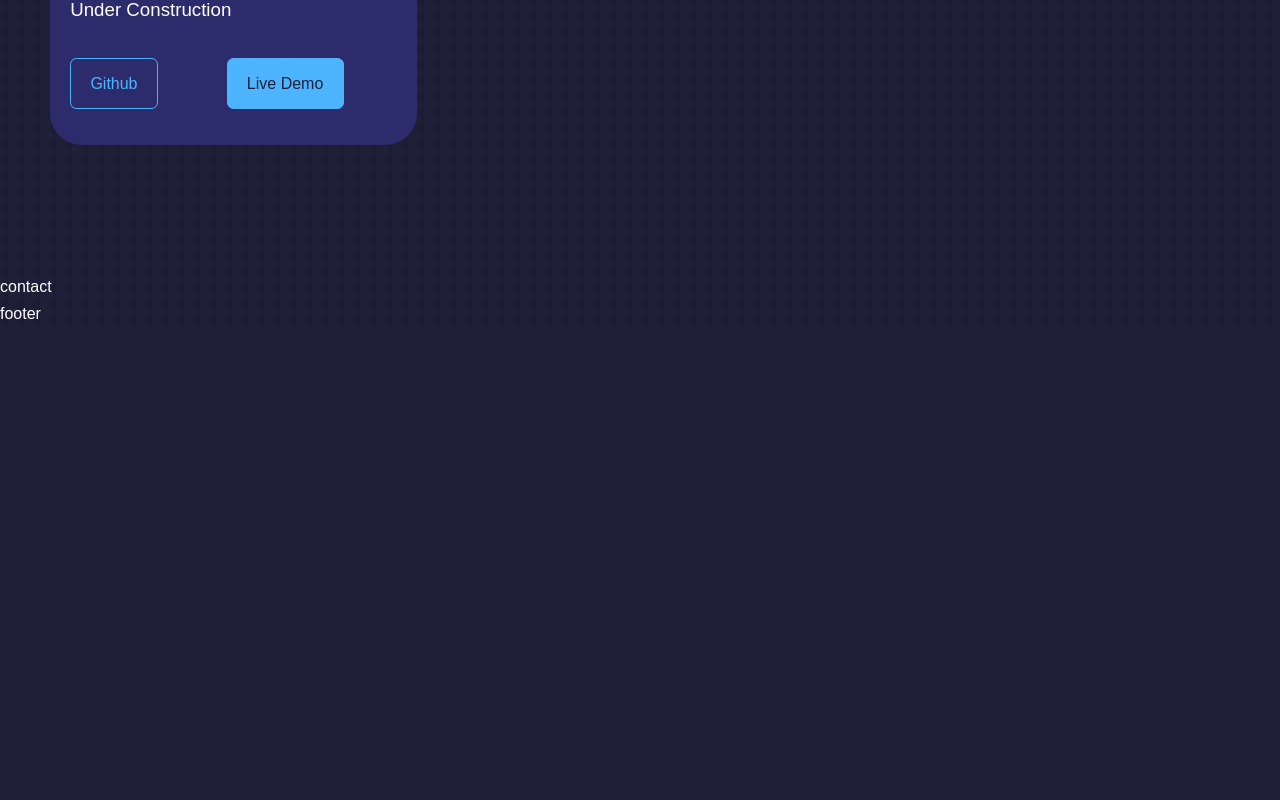
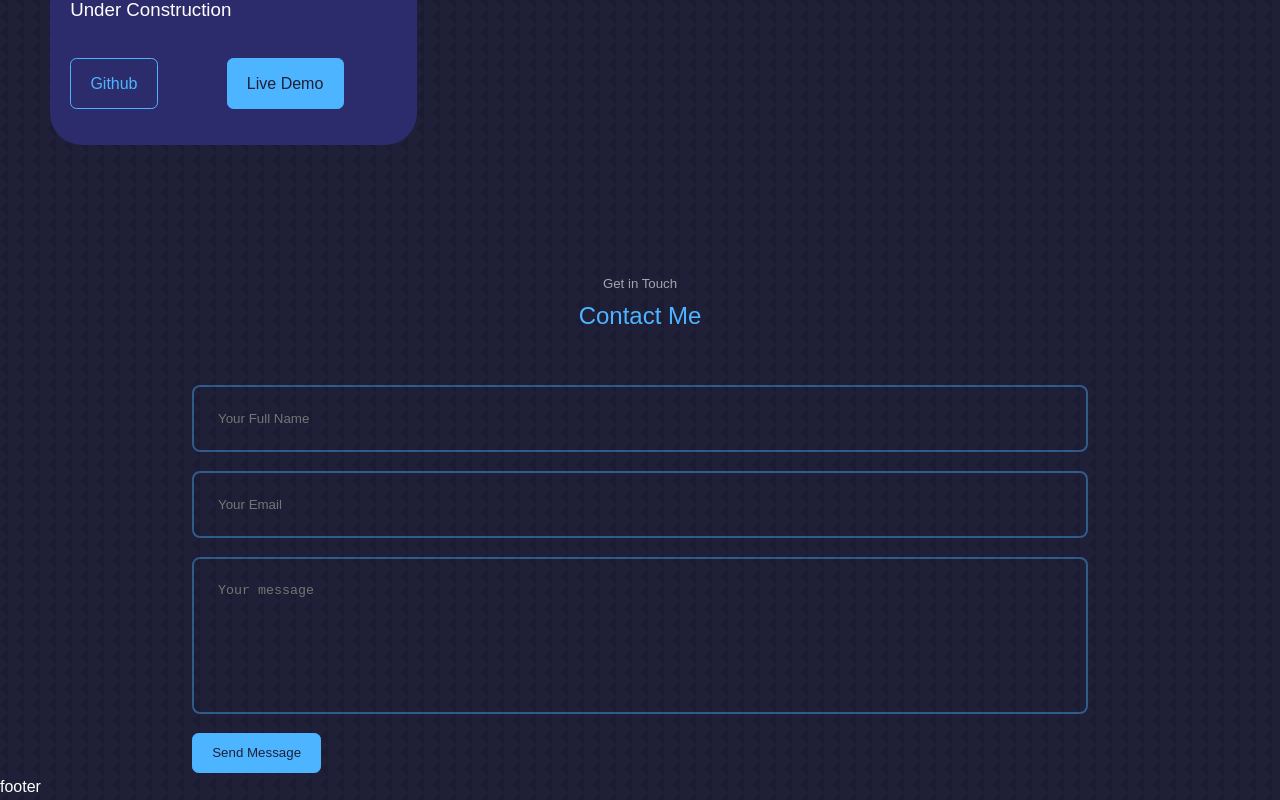
Before and after one commit to Halboun1/Portfolio, a React (Create React App) app in the folder Portfolio/: page / in a window 1280 px wide. Shown: the part 2887-3687 px from the top of the page. Before the commit the page ends 3215 px from the top, so only its background shows below. Built offline with nearby package versions, Linux system fonts and the light colour scheme.

Commit message:
finished the Contact section and it's css styling

```diff
--- a/Portfolio/package.json
+++ b/Portfolio/package.json
@@ -6,6 +6,7 @@
     "@testing-library/jest-dom": "^5.16.5",
     "@testing-library/react": "^13.3.0",
     "@testing-library/user-event": "^13.5.0",
+    "emailjs-com": "^3.2.0",
     "react": "^18.2.0",
     "react-dom": "^18.2.0",
     "react-scripts": "5.0.1",
--- a/Portfolio/src/components/contact/contact.css
+++ b/Portfolio/src/components/contact/contact.css
@@ -0,0 +1,36 @@
+.container.contact__container {
+    width: 70%;
+}
+
+form {
+    display: flex;
+    flex-direction: column;
+    gap: 1.2rem;
+}
+
+input,textarea {
+    width: 100%;
+    padding: 1.5rem;
+    border-radius: 0.5rem;
+    background: transparent;
+    border: 2px solid var(--color-primary-variant);
+    resize: none;
+    color: var(--color-white);
+}
+
+
+/* ========== MEDISA QUERIES (MEDIUM DEVICES) ========== */
+@media screen and (max-width: 1024px) {
+    .container.contact__container {
+        gap: 2rem;
+    }
+}
+
+
+
+/* ========== MEDISA QUERIES (SMALL DEVICES) ========== */
+@media screen and (max-width:600px) {
+    .container.contact__container {
+        width: var(--container-width-sm);
+    }
+}
--- a/Portfolio/src/components/contact/contact.jsx
+++ b/Portfolio/src/components/contact/contact.jsx
@@ -1,9 +1,33 @@
 import React from 'react'
 import './contact.css'
+import { useRef } from 'react';
+import emailjs from 'emailjs-com';
+
+
 
 const Contact = () => {
+  const form = useRef();
+
+  const sendEmail = (e) => {
+    e.preventDefault();
+
+    emailjs.sendForm('service_3xcpu0q', 'template_oqgfqkj', form.current, 'drSZISHDmO-t5TqTE')
+    e.target.reset()
+  };
   return (
-    <section id="contact">contact</section>
+    <section id="contact">
+      <h5>Get in Touch</h5>
+      <h2>Contact Me</h2>
+
+      <div className="container contact__container">
+        <form ref={form} onSubmit={sendEmail}>
+          <input type="text" name='name' placeholder='Your Full Name' required />
+          <input typeof="email" name='email' placeholder='Your Email' required />
+          <textarea name="message" rows="7" placeholder='Your message' required />
+          <button type='submit' className='btn btn-primary'>Send Message</button>
+        </form>
+      </div>
+    </section>
   )
 }
 
```
Also changed, not shown: 1 other file (tests, documents, lock files or other folders).
